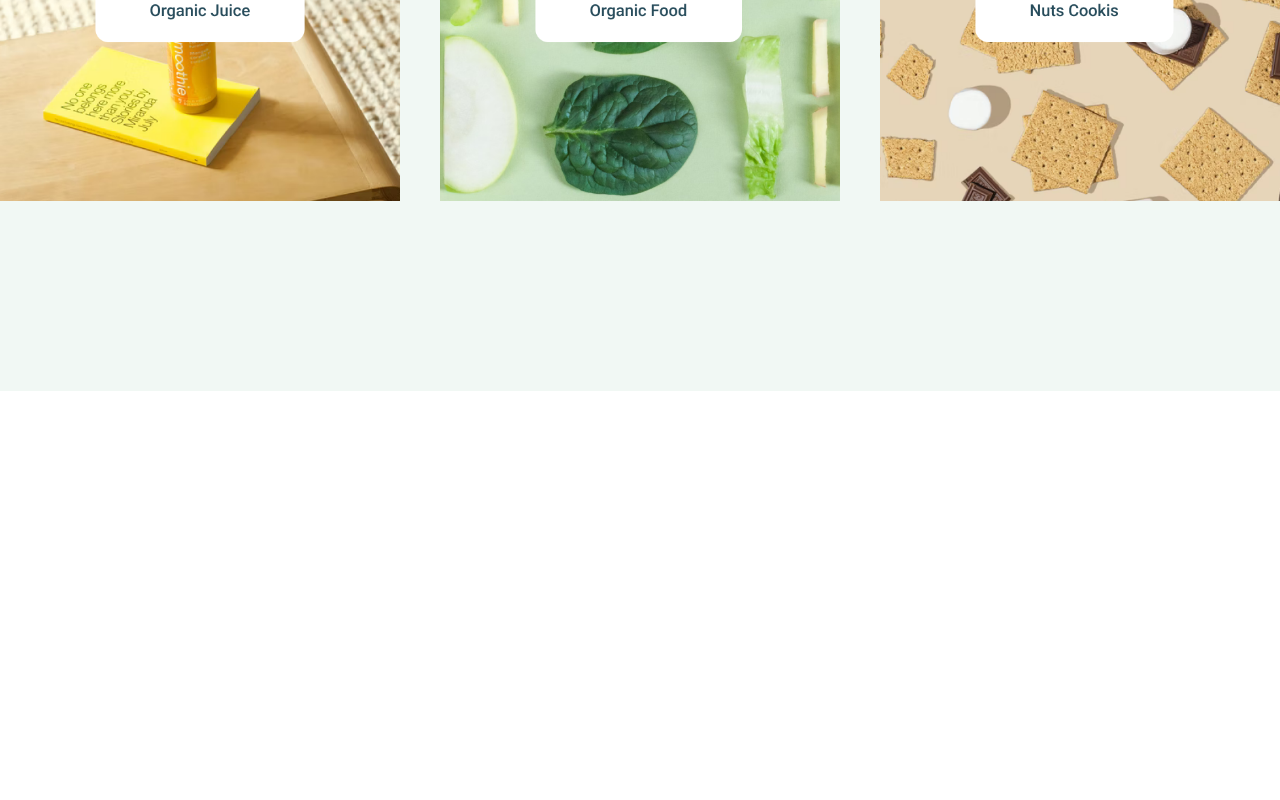
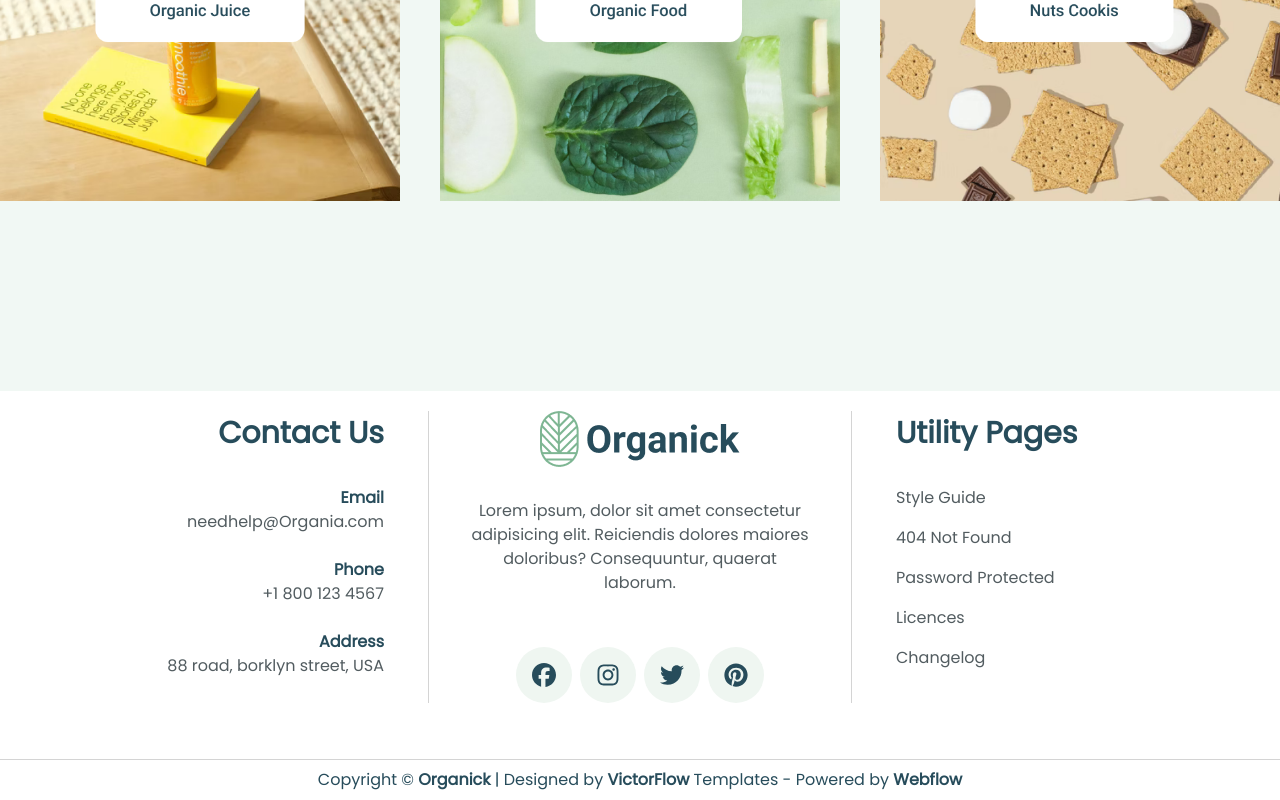
Before and after one commit to pally0091/Organic, a Next.js app: page / in a window 1280 px wide. Shown: the part 6079-6879 px from the top of the page. Before the commit the page ends 6470 px from the top, so only its background shows below. Built offline with nearby package versions, Linux system fonts and the light colour scheme.

Commit message:
Added Footer component to RootLayout

```diff
--- a/src/app/layout.tsx
+++ b/src/app/layout.tsx
@@ -1,6 +1,7 @@
 import type { Metadata } from "next";
 import "./globals.css";
 import Navbar from "@/components/Navbar";
+import Footer from "@/components/Footer";
 
 export const metadata: Metadata = {
   title: "Organic",
@@ -18,6 +19,7 @@ export default function RootLayout({
         <main>
           <Navbar />
           <div>{children}</div>
+          <Footer />
         </main>
       </body>
     </html>
--- /dev/null
+++ b/src/components/Footer.tsx
@@ -0,0 +1,117 @@
+import Image from "next/image";
+import React from "react";
+import {
+  FaFacebook,
+  FaInstagram,
+  FaPinterest,
+  FaTwitter,
+} from "react-icons/fa6";
+
+const BottomFooter = () => {
+  return (
+    <div className="p-1 border-t border-[#D4D4D4]">
+      <p className="text-center p-1">
+        Copyright © <b>Organick</b> | Designed by <b>VictorFlow</b> Templates -
+        Powered by <b>Webflow</b>
+      </p>
+    </div>
+  );
+};
+
+const Footer = () => {
+  return (
+    <div>
+      <div className="grid grid-cols-1 lg:grid-cols-3 gap-1 mt-5 mb-14">
+        <div className="text-center lg:text-right px-10">
+          <h2 className="font-semibold text-[30px]">Contact Us</h2>
+          <div className="mt-[30px]">
+            <p className="font-semibold">Email</p>
+            <p className="text-[#525C60]">needhelp@Organia.com</p>
+            <br />
+            <p className="font-semibold">Phone</p>
+            <p className="text-[#525C60]">+1 800 123 4567</p>
+            <br />
+            <p className="font-semibold">Address</p>
+            <p className="text-[#525C60]">88 road, borklyn street, USA</p>
+          </div>
+        </div>
+        <div className="border-s border-e border-[#D4D4D4] text-center px-10 flex flex-col items-center gap-8">
+          <Image
+            src="/Images/Logo.png"
+            alt="logo"
+            width={200}
+            height={200}
+          />
+          <p className="text-[#525C60]">
+            Lorem ipsum, dolor sit amet consectetur adipisicing elit. Reiciendis
+            dolores maiores doloribus? Consequuntur, quaerat laborum.
+          </p>
+          <div className="flex flex-row justify-center gap-2 mt-5">
+            <a
+              href="#"
+              className="p-4 bg-[#eff6f1] rounded-full"
+            >
+              <FaFacebook className="text-2xl" />
+            </a>
+            <a
+              href="#"
+              className="p-4 bg-[#eff6f1] rounded-full"
+            >
+              <FaInstagram className="text-2xl" />
+            </a>
+            <a
+              href="#"
+              className="p-4 bg-[#eff6f1] rounded-full"
+            >
+              <FaTwitter className="text-2xl" />
+            </a>
+            <a
+              href="#"
+              className="p-4 bg-[#eff6f1] rounded-full"
+            >
+              <FaPinterest className="text-2xl" />
+            </a>
+          </div>
+        </div>
+        <div className="text-center lg:text-left px-10">
+          <h2 className="font-semibold text-[30px]">Utility Pages</h2>
+          <div className="mt-[30px] flex flex-col gap-4">
+            <a
+              href=""
+              className="text-[#525C60]"
+            >
+              Style Guide
+            </a>
+            <a
+              href=""
+              className="text-[#525C60]"
+            >
+              404 Not Found
+            </a>
+            <a
+              href=""
+              className="text-[#525C60]"
+            >
+              Password Protected
+            </a>
+            <a
+              href=""
+              className="text-[#525C60]"
+            >
+              Licences
+            </a>
+            <a
+              href=""
+              className="text-[#525C60]"
+            >
+              Changelog
+            </a>
+          </div>
+        </div>
+      </div>
+      <BottomFooter />
+    </div>
+  );
+};
+
+export default Footer;
```
